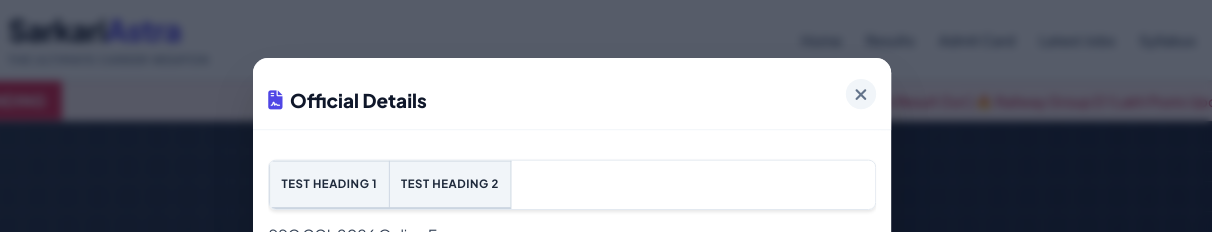
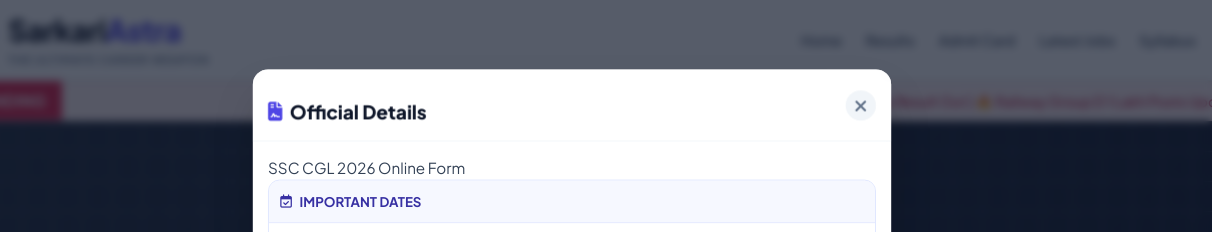
Before and after one commit to sarkariastra/sarkariastra, a plain HTML site: page index.html in a window 1280 px wide. Both pictures are taken after a click on the element "SSC CGL 2026 Apply". Shown: the top 232 px of the page, 68-1280 px from the left. Drawn offline with nearby package versions, Linux system fonts and the light colour scheme.

Commit message:
Removed hardcoded test placeholder Premium CSS from index.html

```diff
--- a/index.html
+++ b/index.html
@@ -607,7 +607,7 @@ setInterval(function() {
 
             // Fake brief network delay for realism
             setTimeout(() => {
-                let html = '<div class="text-left text-sm md:text-base text-slate-700 overflow-x-auto">' + marked.parse("\n| Test Heading 1 | Test Heading 2 |\n|---|---|\n| Premium CSS | Working 100% |\n\n" + title) + '</div>';
+                let html = '<div class="text-left text-sm md:text-base text-slate-700 overflow-x-auto">' + marked.parse(title) + '</div>';
 
 
                 html += `
```
